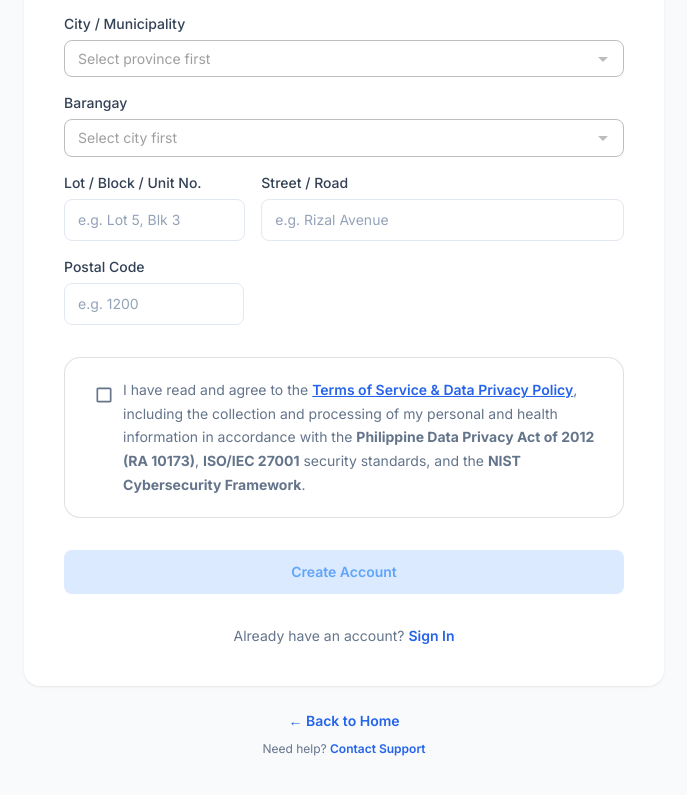
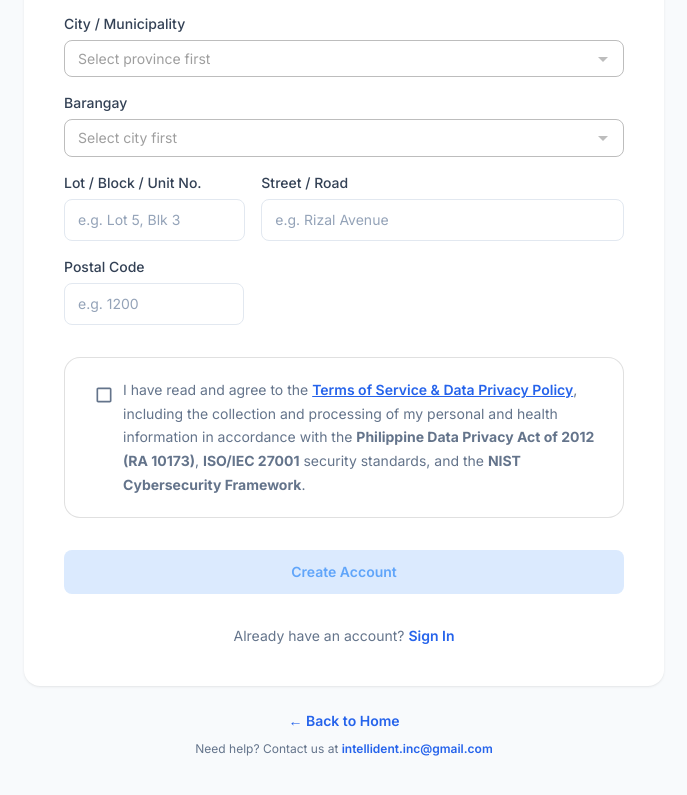
Before and after one commit to intellidentinc/intellident, a Next.js app: page /sign-up in a window 1280 px wide. Shown: the part 1146-1941 px from the top of the page, without its empty margins (296-983 px from the left). Built offline with nearby package versions, Linux system fonts and the light colour scheme; no server answers; the database is empty.

Commit message:
fix: patched contact supprot issue

```diff
--- a/app/modules/dashboard-page/AppSidebar.jsx
+++ b/app/modules/dashboard-page/AppSidebar.jsx
@@ -240,13 +240,10 @@ export default function AppSidebar({ session, role = ROLES.PATIENT, clinicName,
           </div>
         </div>
 
-        <a
-          href="mailto:intellident.inc@gmail.com"
-          className='flex items-center gap-2 px-2 py-1.5 mb-1 rounded-md text-[11.5px] text-sidebar-foreground/55 hover:text-sidebar-foreground hover:bg-sidebar-accent transition-colors'
-        >
+        <div className='flex items-center gap-2 px-2 py-1.5 mb-1 rounded-md text-[11.5px] text-sidebar-foreground/55'>
           <LifeBuoy size={13} />
-          Contact Support
-        </a>
+          <span>intellident.inc@gmail.com</span>
+        </div>
 
         <SignOutButton />
       </SidebarFooter>
--- a/app/modules/sign-in-page/SignInPage.jsx
+++ b/app/modules/sign-in-page/SignInPage.jsx
@@ -189,10 +189,8 @@ export default function SignInPage() {
             ← Back to Home
           </Link>
           <Typography variant="caption" color="text.secondary">
-            Need help?{' '}
-            <a href="mailto:intellident.inc@gmail.com" style={{ color: '#2563eb', fontWeight: 600 }}>
-              Contact Support
-            </a>
+            Need help? Contact us at{' '}
+            <span style={{ color: '#2563eb', fontWeight: 600 }}>intellident.inc@gmail.com</span>
           </Typography>
         </Box>
       </Box>
--- a/app/modules/sign-up-page/SignUpPage.jsx
+++ b/app/modules/sign-up-page/SignUpPage.jsx
@@ -531,10 +531,8 @@ export default function SignUpPage() {
             ← Back to Home
           </Link>
           <Typography variant="caption" color="text.secondary">
-            Need help?{' '}
-            <a href="mailto:intellident.inc@gmail.com" style={{ color: '#2563eb', fontWeight: 600 }}>
-              Contact Support
-            </a>
+            Need help? Contact us at{' '}
+            <span style={{ color: '#2563eb', fontWeight: 600 }}>intellident.inc@gmail.com</span>
           </Typography>
         </Box>
 
```
